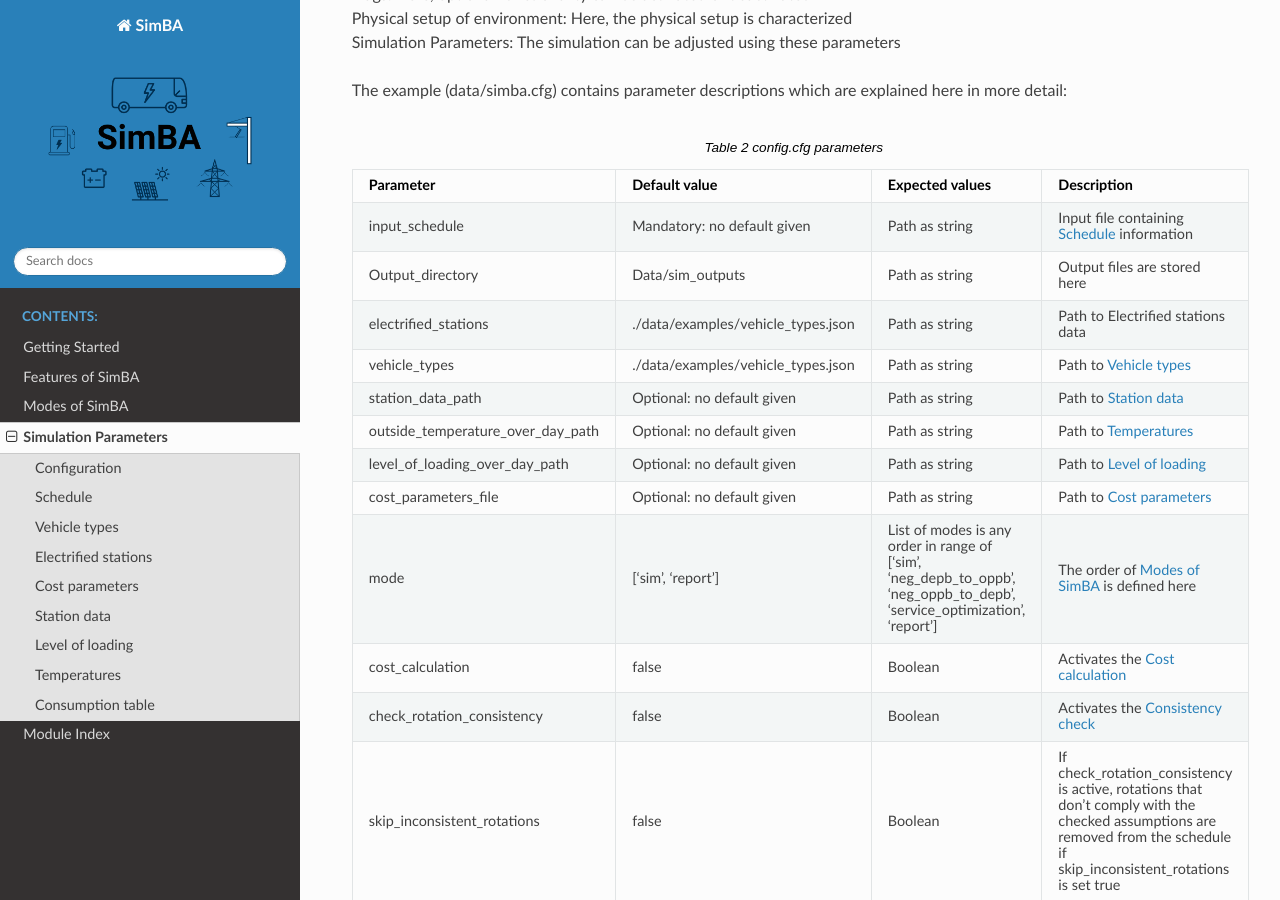
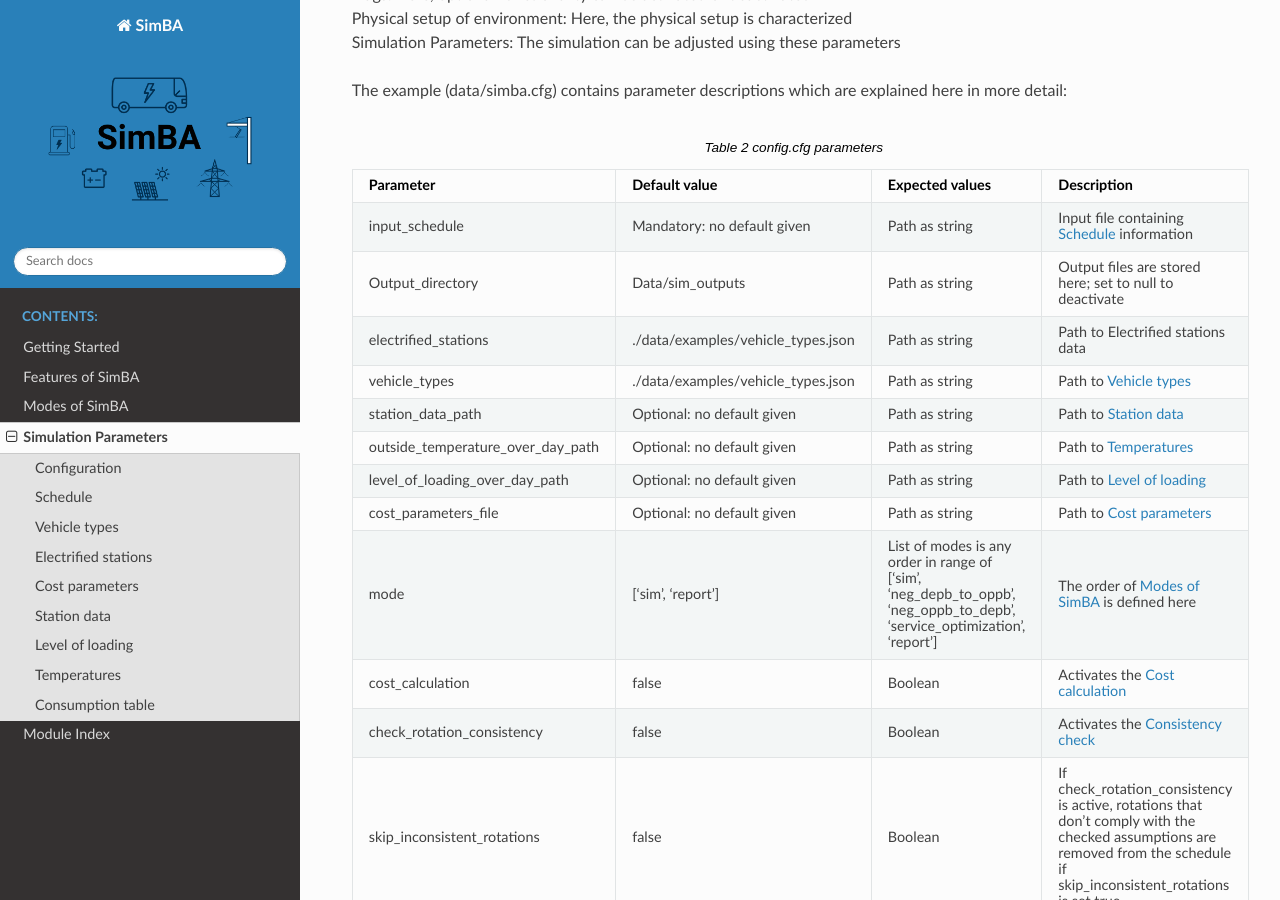
Before and after one commit to rl-institut/SimBA, a Sphinx documentation site: the page built from docs/source/simulation_parameters.rst, in a window 1280 px wide and 900 px high, scrolled down 498 px. Built offline with Sphinx 7.4.7 and the Read the Docs theme 2.0.0, drawn with Linux system fonts in a browser that asks for light colours.

Commit message:
reflect no output option in rdt and example

```diff
--- a/docs/source/simulation_parameters.rst
+++ b/docs/source/simulation_parameters.rst
@@ -35,7 +35,7 @@
    * - Output_directory
      - Data/sim_outputs
      - Path as string
-     - Output files are stored here
+     - Output files are stored here; set to null to deactivate
    * - electrified_stations
      - ./data/examples/vehicle_types.json
      - Path as string
```
Also changed, not shown: 1 other file.
